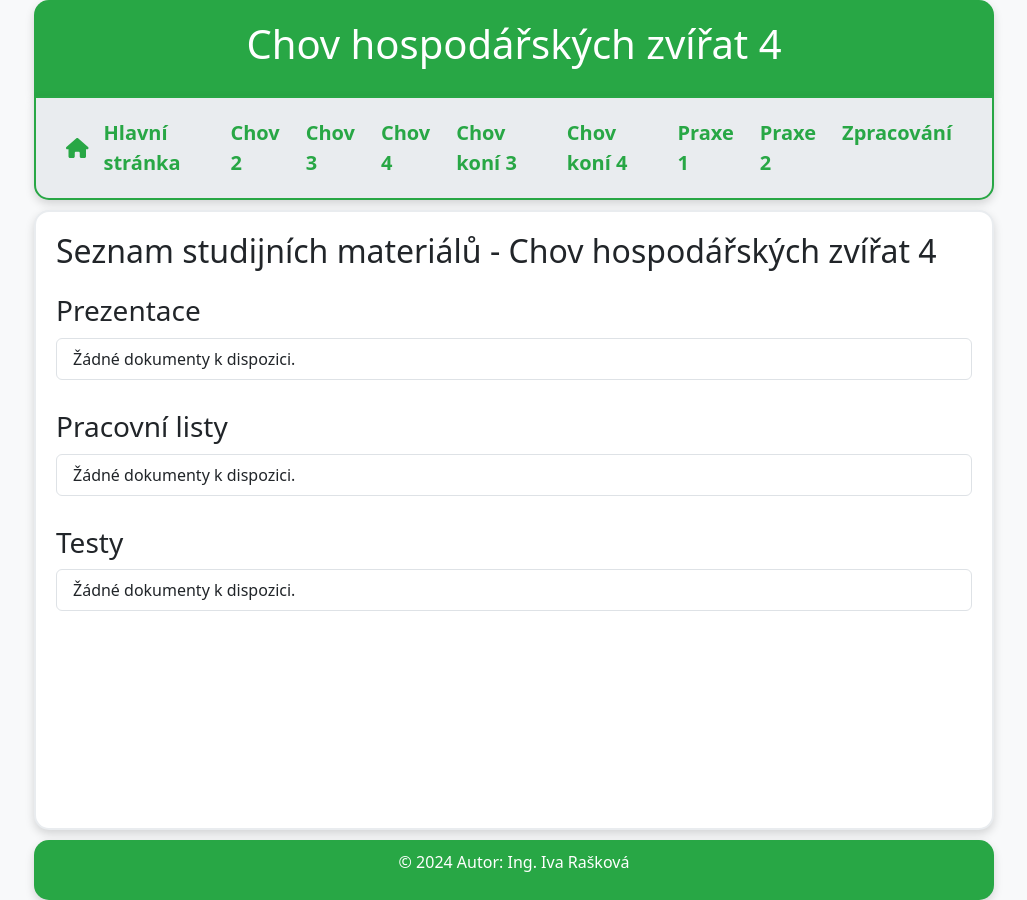
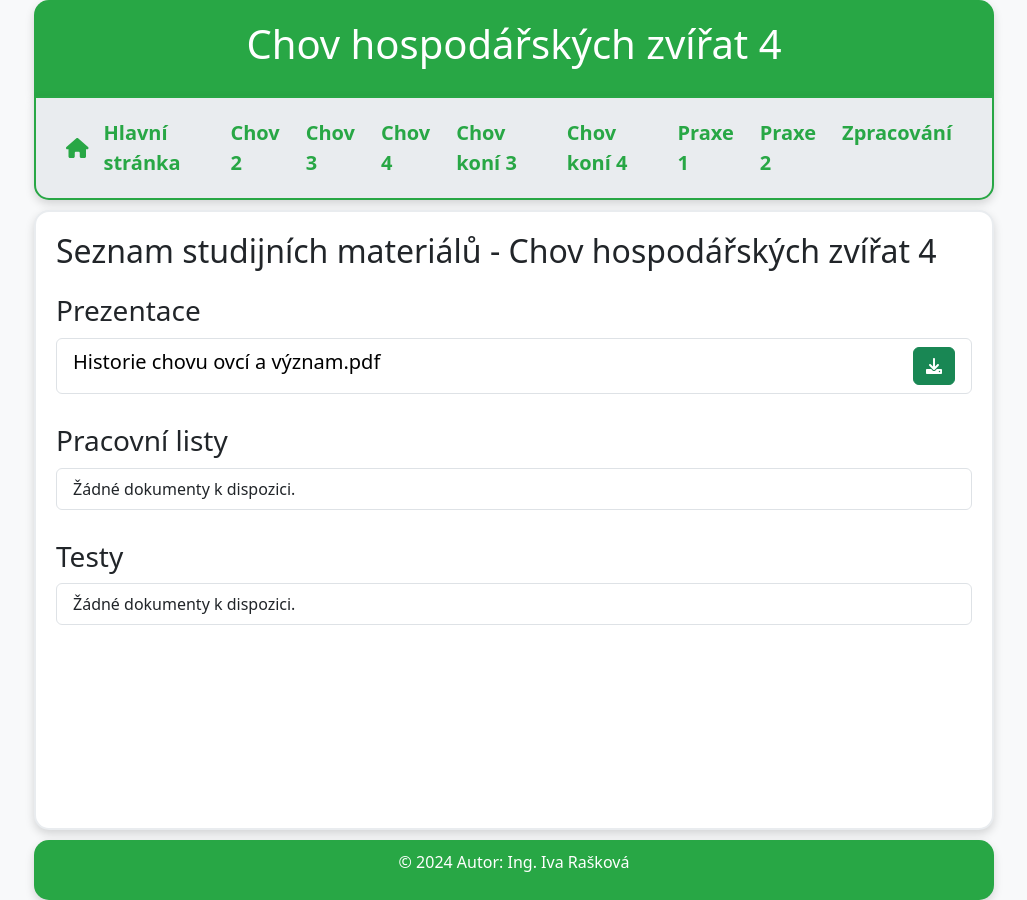
Before and after one commit to i-ras/docs, a Jekyll site: the page built from _subjects/chov4.md, in a window 1280 px wide. Shown: the whole page, without its empty margins (126-1153 px from the left). Built offline with Jekyll 4.4.1, drawn with Linux system fonts in a browser that asks for light colours.

Commit message:
Add presentation.

```diff
--- a/_data/chov4.yml
+++ b/_data/chov4.yml
@@ -1,4 +1,6 @@
 ---
 presentation:
+- name: Historie chovu ovcí a význam.pdf
+  path: "/docs/docs/chov4/presentation/Historie chovu ovcí a význam.pdf"
 worksheet:
 test:
```
Also changed, not shown: 1 other file.
